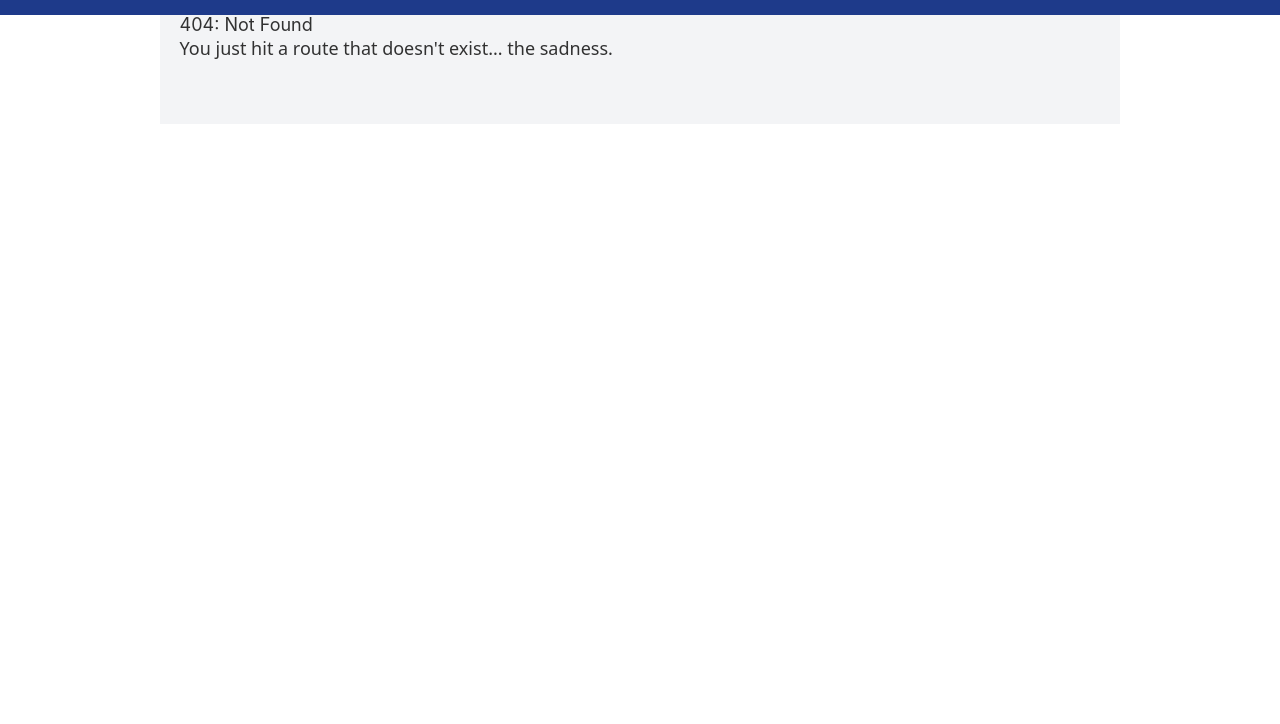
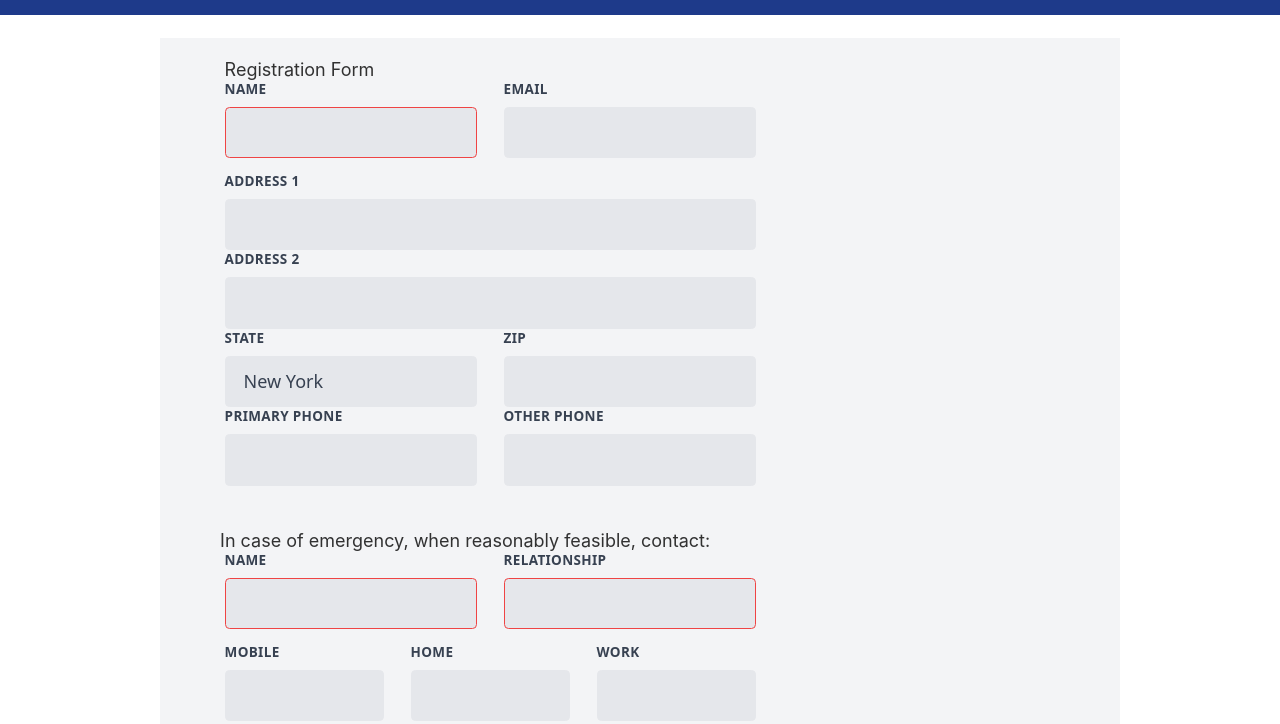
Before and after one commit to papile/kfa-registration, a Gatsby site: page /registration in a window 1280 px wide. Before the commit this address had no page. Shown: the part 76-800 px from the top of the page. Built offline with nearby package versions, Linux system fonts and the light colour scheme; Gatsby itself is replaced by a stand-in of ours.

Commit message:
add forms

```diff
--- /dev/null
+++ b/src/components/registration.js
@@ -0,0 +1,279 @@
+import React from "react"
+
+const Registration = () => {
+  return (
+    <form className="m-5 p-5 w-full max-w-lg">
+      <h1>Registration Form</h1>
+      <div className="flex flex-wrap -mx-3 mb-6">
+        <div className="w-full md:w-1/2 px-3 mb-6 md:mb-0">
+          <label
+            class="block uppercase tracking-wide text-gray-700 text-xs font-bold mb-2"
+            for="grid-name"
+          >
+            Name
+          </label>
+          <input
+            class="appearance-none block w-full bg-gray-200 text-gray-700 border border-red-500 rounded py-3 px-4 mb-3 leading-tight focus:outline-none focus:bg-white"
+            id="grid-name"
+            type="text"
+          />
+        </div>
+        <div class="w-full md:w-1/2 px-3">
+          <label
+            class="block uppercase tracking-wide text-gray-700 text-xs font-bold mb-2"
+            for="grid-email"
+          >
+            email
+          </label>
+          <input
+            class="appearance-none block w-full bg-gray-200 text-gray-700 border border-gray-200 rounded py-3 px-4 leading-tight focus:outline-none focus:bg-white focus:border-gray-500"
+            id="grid-email"
+            type="email"
+          />
+        </div>
+        <div class="w-full px-3">
+          <label
+            class="block uppercase tracking-wide text-gray-700 text-xs font-bold mb-2"
+            for="grid-address-1"
+          >
+            Address 1
+          </label>
+          <input
+            class="appearance-none block w-full bg-gray-200 text-gray-700 border border-gray-200 rounded py-3 px-4 leading-tight focus:outline-none focus:bg-white focus:border-gray-500"
+            id="grid-address-1"
+            type="text"
+          />
+        </div>
+
+        <div class="w-full px-3">
+          <label
+            class="block uppercase tracking-wide text-gray-700 text-xs font-bold mb-2"
+            for="grid-address-2"
+          >
+            Address 2
+          </label>
+          <input
+            class="appearance-none block w-full bg-gray-200 text-gray-700 border border-gray-200 rounded py-3 px-4 leading-tight focus:outline-none focus:bg-white focus:border-gray-500"
+            id="grid-address-2"
+            type="text"
+          />
+        </div>
+        <div class="w-full md:w-1/2 px-3">
+          <label
+            class="block uppercase tracking-wide text-gray-700 text-xs font-bold mb-2"
+            for="state"
+          >
+            State
+          </label>
+          <select
+            class="appearance-none block w-full bg-gray-200 text-gray-700 border border-gray-200 rounded py-3 px-4 leading-tight focus:outline-none focus:bg-white focus:border-gray-500"
+            id="state"
+            defaultValue="NY"
+          >
+            <option value="AL">Alabama</option>
+            <option value="AK">Alaska</option>
+            <option value="AZ">Arizona</option>
+            <option value="AR">Arkansas</option>
+            <option value="CA">California</option>
+            <option value="CO">Colorado</option>
+            <option value="CT">Connecticut</option>
+            <option value="DE">Delaware</option>
+            <option value="DC">District Of Columbia</option>
+            <option value="FL">Florida</option>
+            <option value="GA">Georgia</option>
+            <option value="HI">Hawaii</option>
+            <option value="ID">Idaho</option>
+            <option value="IL">Illinois</option>
+            <option value="IN">Indiana</option>
+            <option value="IA">Iowa</option>
+            <option value="KS">Kansas</option>
+            <option value="KY">Kentucky</option>
+            <option value="LA">Louisiana</option>
+            <option value="ME">Maine</option>
+            <option value="MD">Maryland</option>
+            <option value="MA">Massachusetts</option>
+            <option value="MI">Michigan</option>
+            <option value="MN">Minnesota</option>
+            <option value="MS">Mississippi</option>
+            <option value="MO">Missouri</option>
+            <option value="MT">Montana</option>
+            <option value="NE">Nebraska</option>
+            <option value="NV">Nevada</option>
+            <option value="NH">New Hampshire</option>
+            <option value="NJ">New Jersey</option>
+            <option value="NM">New Mexico</option>
+            <option value="NY">New York</option>
+            <option value="NC">North Carolina</option>
+            <option value="ND">North Dakota</option>
+            <option value="OH">Ohio</option>
+            <option value="OK">Oklahoma</option>
+            <option value="OR">Oregon</option>
+            <option value="PA">Pennsylvania</option>
+            <option value="RI">Rhode Island</option>
+            <option value="SC">South Carolina</option>
+            <option value="SD">South Dakota</option>
+            <option value="TN">Tennessee</option>
+            <option value="TX">Texas</option>
+            <option value="UT">Utah</option>
+            <option value="VT">Vermont</option>
+            <option value="VA">Virginia</option>
+            <option value="WA">Washington</option>
+            <option value="WV">West Virginia</option>
+            <option value="WI">Wisconsin</option>
+            <option value="WY">Wyoming</option>
+          </select>
+        </div>
+        <div class="w-full md:w-1/2 px-3">
+          <label
+            class="block uppercase tracking-wide text-gray-700 text-xs font-bold mb-2"
+            for="grid-zip"
+          >
+            Zip
+          </label>
+          <input
+            class="appearance-none block w-full bg-gray-200 text-gray-700 border border-gray-200 rounded py-3 px-4 leading-tight focus:outline-none focus:bg-white focus:border-gray-500"
+            id="grid-zip"
+            type="numeric"
+          />
+        </div>
+        <div class="w-full md:w-1/2 px-3">
+          <label
+            class="block uppercase tracking-wide text-gray-700 text-xs font-bold mb-2"
+            for="phone1"
+          >
+            Primary Phone
+          </label>
+          <input
+            class="appearance-none block w-full bg-gray-200 text-gray-700 border border-gray-200 rounded py-3 px-4 leading-tight focus:outline-none focus:bg-white focus:border-gray-500"
+            id="phone1"
+            type="tel"
+          />
+        </div>
+        <div class="w-full md:w-1/2 px-3">
+          <label
+            class="block uppercase tracking-wide text-gray-700 text-xs font-bold mb-2"
+            for="phone2"
+          >
+            Other Phone
+          </label>
+          <input
+            class="appearance-none block w-full bg-gray-200 text-gray-700 border border-gray-200 rounded py-3 px-4 leading-tight focus:outline-none focus:bg-white focus:border-gray-500"
+            id="phone2"
+            type="tel"
+          />
+        </div>
+
+        <h4 className="mt-10 ml-2">
+          In case of emergency, when reasonably feasible, contact:
+        </h4>
+        <div className="w-full md:w-1/2 px-3 mb-6 md:mb-0">
+          <label
+            class="block uppercase tracking-wide text-gray-700 text-xs font-bold mb-2"
+            for="ec-name"
+          >
+            Name
+          </label>
+          <input
+            class="appearance-none block w-full bg-gray-200 text-gray-700 border border-red-500 rounded py-3 px-4 mb-3 leading-tight focus:outline-none focus:bg-white"
+            id="ec-name"
+            type="text"
+          />
+        </div>
+        <div className="w-full md:w-1/2 px-3 mb-6 md:mb-0">
+          <label
+            class="block uppercase tracking-wide text-gray-700 text-xs font-bold mb-2"
+            for="ec-relationship"
+          >
+            Relationship
+          </label>
+          <input
+            class="appearance-none block w-full bg-gray-200 text-gray-700 border border-red-500 rounded py-3 px-4 mb-3 leading-tight focus:outline-none focus:bg-white"
+            id="ec-relationship"
+            type="text"
+          />
+        </div>
+
+        <div class="w-full md:w-1/2 lg:w-1/3 px-3">
+          <label
+            class="block uppercase tracking-wide text-gray-700 text-xs font-bold mb-2"
+            for="ec-mobile"
+          >
+            Mobile
+          </label>
+          <input
+            class="appearance-none block w-full bg-gray-200 text-gray-700 border border-gray-200 rounded py-3 px-4 leading-tight focus:outline-none focus:bg-white focus:border-gray-500"
+            id="ec-mobile"
+            type="tel"
+          />
+        </div>
+        <div class="w-full md:w-1/2 lg:w-1/3 px-3">
+          <label
+            class="block uppercase tracking-wide text-gray-700 text-xs font-bold mb-2"
+            for="ec-home"
+          >
+            Home
+          </label>
+          <input
+            class="appearance-none block w-full bg-gray-200 text-gray-700 border border-gray-200 rounded py-3 px-4 leading-tight focus:outline-none focus:bg-white focus:border-gray-500"
+            id="ec-home"
+            type="tel"
+          />
+        </div>
+        <div class="w-full md:w-1/2 lg:w-1/3 px-3">
+          <label
+            class="block uppercase tracking-wide text-gray-700 text-xs font-bold mb-2"
+            for="ec-work"
+          >
+            Work
+          </label>
+          <input
+            class="appearance-none block w-full bg-gray-200 text-gray-700 border border-gray-200 rounded py-3 px-4 leading-tight focus:outline-none focus:bg-white focus:border-gray-500"
+            id="ec-work"
+            type="tel"
+          />
+        </div>
+      </div>
+      <h4 className="mt-10">
+          Registration Type:
+        </h4>
+      <div className="flex flex-wrap -mx-3 mb-6">
+      <div class="w-1/2 md:w-1/2 lg:w-1/3 px-3">
+        <label
+          class="w-1/2 uppercase tracking-wide text-gray-700 text-xs font-bold mb-2"
+          for="renewal"
+        >
+          Renewal
+        </label>
+        <input
+          class="w-1/2 bg-gray-200 text-gray-700 border border-gray-200 rounded py-3 px-4 leading-tight focus:outline-none focus:bg-white focus:border-gray-500"
+          id="renewal"
+          name="renewal"
+          value="true"
+          type="radio"
+        />
+        </div>
+      <div class="w-1/4 md:w-1/2 lg:w-1/3 px-3">
+
+        <label
+          class="w-1/2 uppercase tracking-wide text-gray-700 text-xs font-bold mb-2"
+          for="new-membership"
+        >
+          New
+        </label>
+        <input
+          class="w-1/2 bg-gray-200 text-gray-700 border border-gray-200 rounded py-3 px-4 leading-tight focus:outline-none focus:bg-white focus:border-gray-500"
+          id="new-membership"
+          name="renewal"
+          value="false"
+          type="radio"
+        />
+      </div>
+      </div>
+      <button class="flex-end bg-blue-900 text-white font-semibold text-xl px-8 py-2 outline-none rounded-full text-center uppercase">
+        Sign Up
+      </button>
+    </form>
+  )
+}
+
+export default Registration
--- a/src/components/signature.js
+++ b/src/components/signature.js
@@ -37,7 +37,7 @@ const Signature = () => {
           />
         </div>
       </div>
-      <button class="flex-end bg-blue-900 text-white font-semibold text-xl px-8 py-2 outline-none rounded-full text-center uppercase">Agree</button>
+      <button class="flex-end bg-blue-900 text-white font-semibold text-xl px-8 py-2 outline-none rounded-full text-center uppercase" type="submit">Agree</button>
   </form>
   )
 }
--- a/src/pages/page-2.js
+++ b/src/pages/registration.js
@@ -3,13 +3,12 @@ import { Link } from "gatsby"
 
 import Layout from "../components/layout"
 import SEO from "../components/seo"
+import Registration from "../components/registration"
 
 const SecondPage = () => (
   <Layout>
-    <SEO title="Page two" />
-    <h1>Hi from the second page</h1>
-    <p>Welcome to page 2</p>
-    <Link to="/">Go back to the homepage</Link>
+    <SEO title="Registration" />
+    <Registration/>
   </Layout>
 )
 
```
